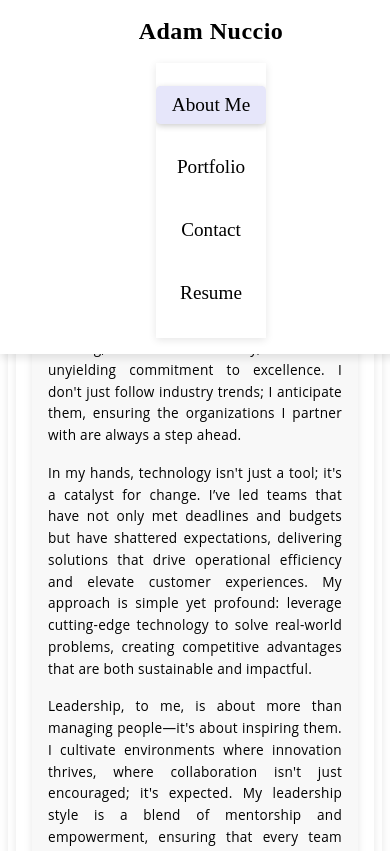
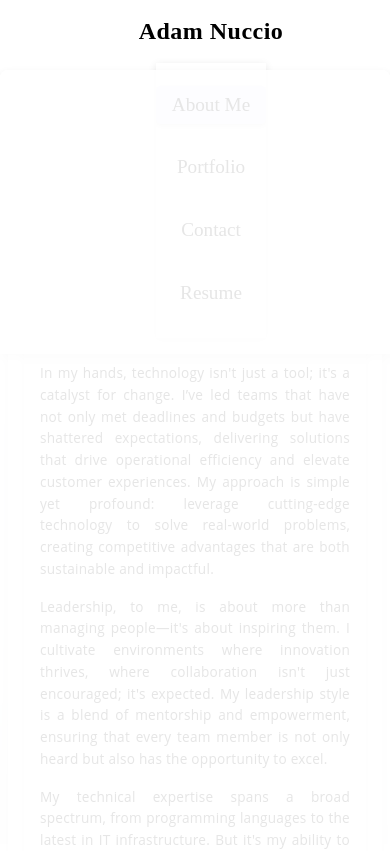
Before and after one commit to yahm0/AMN-REACT.JS-Portfolio, a React (Create React App) app: page / in a window 390 px wide. Shown: the top 851 px of the page. Built offline with nearby package versions, Linux system fonts and the light colour scheme.

Commit message:
added responsive design.

```diff
--- a/src/App.jsx
+++ b/src/App.jsx
@@ -13,6 +13,7 @@
   return (
     <Router>
       <div className="App">
+        <div className="background-container">
           <Header />
           <main>
             <Routes>
@@ -24,6 +25,7 @@
           </main>
           <Footer />
         </div>
+      </div>
     </Router>
   );
 }
```
Lines whose indentation alone changed are shown as unchanged.
